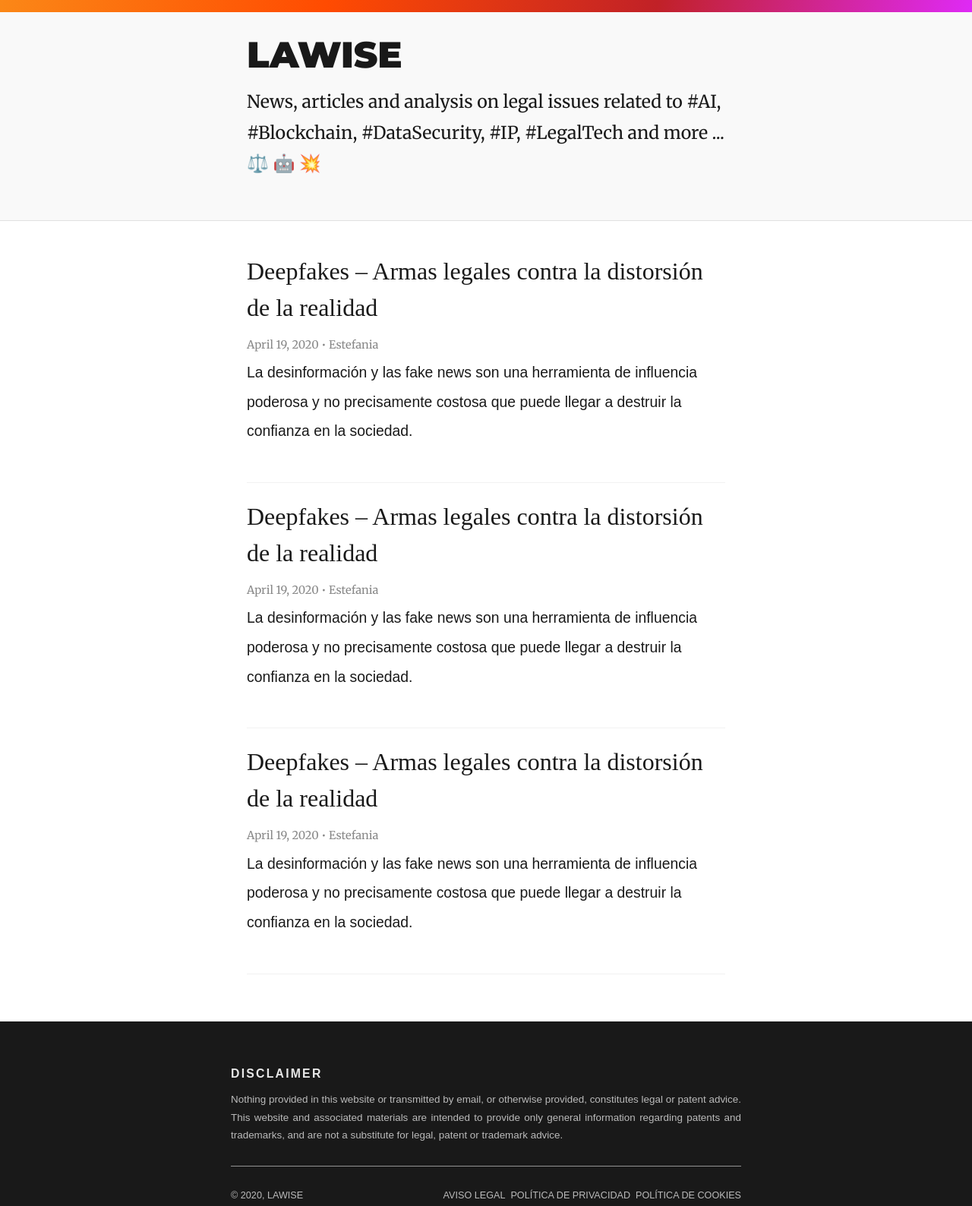
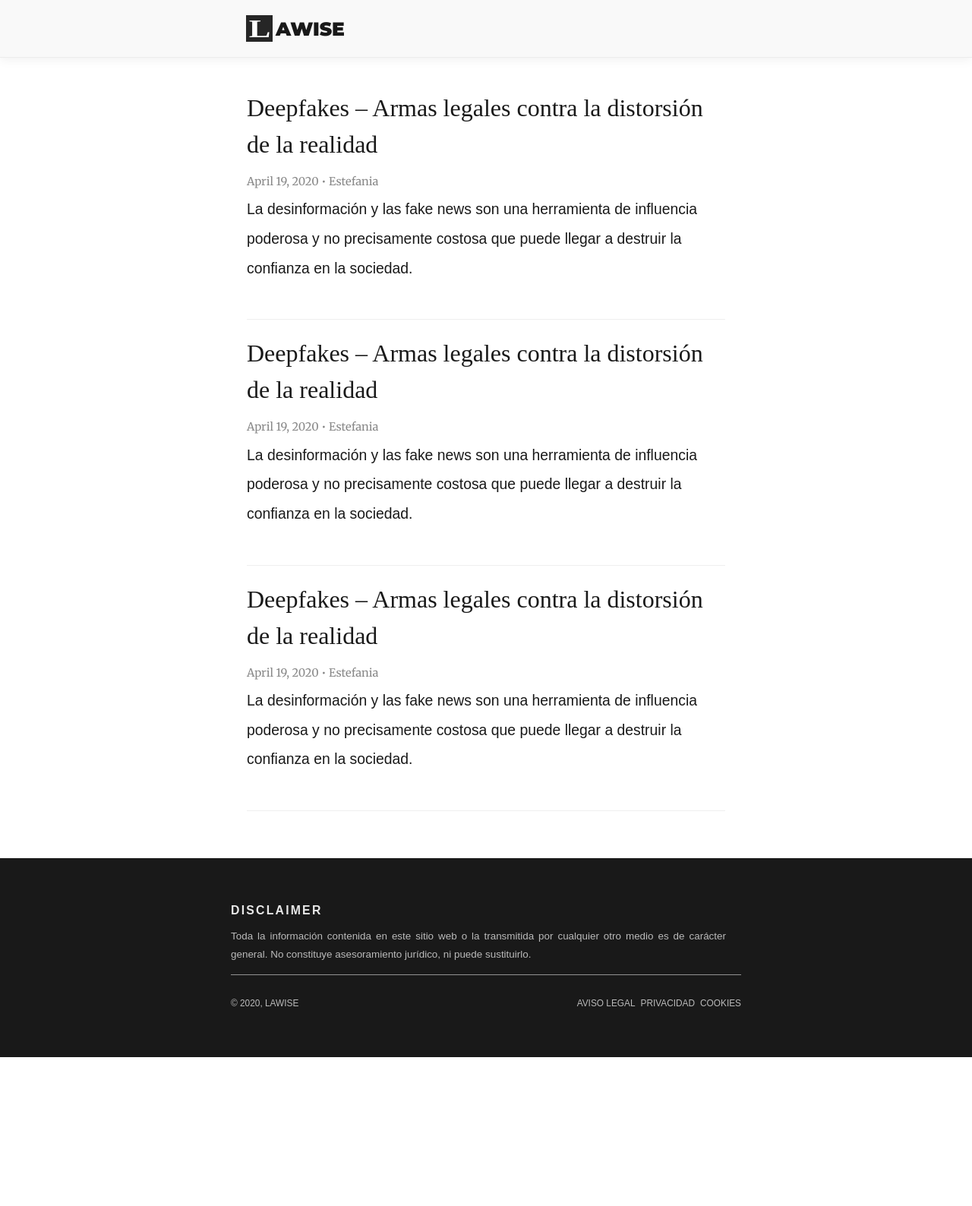
Before and after one commit to matchilling/es.lawise.www, a Gatsby site: page / in a window 1280 px wide. Shown: the whole page at 76% size. After the commit the page ends 1392 px from the top, so only its background shows below. Built offline with nearby package versions, Linux system fonts and the light colour scheme; Gatsby itself is replaced by a stand-in of ours; some packages are replaced by stand-ins of ours.

Commit message:
Some design changes

```diff
--- a/src/components/footer.js
+++ b/src/components/footer.js
@@ -15,11 +15,9 @@ const Footer = () => {
           <div>
             <h4>Disclaimer</h4>
             <p>
-              Nothing provided in this website or transmitted by email, or
-              otherwise provided, constitutes legal or patent advice. This
-              website and associated materials are intended to provide only
-              general information regarding patents and trademarks, and are not
-              a substitute for legal, patent or trademark advice.
+              Toda la información contenida en este sitio web o la transmitida
+              por cualquier otro medio es de carácter general. No constituye
+              asesoramiento jurídico, ni puede sustituirlo.
             </p>
           </div>
         </div>
@@ -40,7 +38,7 @@ const Footer = () => {
           <section
             style={{
               display: `flex`,
-              fontSize: `80%`,
+              fontSize: `75%`,
               justifyContent: `space-between`,
               textTransform: `uppercase`,
             }}
@@ -53,10 +51,10 @@ const Footer = () => {
                 <a href={""}>Aviso legal</a>
               </li>
               <li>
-                <a href={""}>Política de Privacidad</a>
+                <a href={""}>Privacidad</a>
               </li>
               <li>
-                <a href={""}>Política de Cookies</a>
+                <a href={""}>Cookies</a>
               </li>
             </ul>
           </section>
--- /dev/null
+++ b/src/components/header.js
@@ -0,0 +1,38 @@
+import React from "react"
+import { rhythm } from "../utils/typography"
+import logo from "../../content/assets/lawise-logo.svg"
+
+const Header = () => {
+  return (
+    <React.Fragment>
+      <header
+        style={{
+          backgroundColor: `#f9f9f9`,
+          borderBottom: `1px solid rgb(224, 224, 224, 0.5)`,
+        }}
+      >
+        <div
+          style={{
+            marginLeft: `auto`,
+            marginRight: `auto`,
+            maxWidth: rhythm(24),
+          }}
+        >
+          <a href="/" className="logo">
+            <img src={logo} alt="LAWISE Logo" />
+            <span
+              style={{
+                fontFamily: `Montserrat, sans-serif`,
+                marginTop: 0,
+              }}
+            >
+              <span style={{ display: `none` }}>L</span>AWISE
+            </span>
+          </a>
+        </div>
+      </header>
+    </React.Fragment>
+  )
+}
+
+export default Header
--- a/src/components/layout.css
+++ b/src/components/layout.css
@@ -33,11 +33,38 @@ iframe {
     height: 315px;
 }
 
+header {
+    box-shadow: 0 4px 12px 0 rgba(0, 0, 0, 0.05);
+}
+
+header a.logo img {
+    width: 35px;
+    height: 35px;
+    margin: 0;
+}
+
+header a.logo {
+    color: rgba(0, 0, 0, 0.9);
+    box-shadow: none;
+    height: 35px;
+    display: inline-block;
+    margin: 20px;
+}
+
+header a.logo span {
+    font-family: Montserrat, sans-serif;
+    font-size: 25px;
+    font-weight: 900;
+    position: relative;
+    top: -8px;
+    left: 4px;
+}
+
 footer {
     background-color: rgba(0, 0, 0, 0.9);
     color: rgba(255, 255, 255, 0.7);
     font-family: sans-serif;
-    padding: 60px 0px;
+    padding: 60px 10px;
     font-size: 15.8px;
     font-weight: 200;
 }
@@ -54,6 +81,7 @@ footer h4 {
 footer p {
     font-weight: 200;
     font-size: 85%;
+    margin: 0 20px 15px 0;
     text-align: justify;
 }
 
--- a/src/components/layout.js
+++ b/src/components/layout.js
@@ -9,27 +9,6 @@ const Layout = ({ location, title, children }) => {
   const rootPath = `${__PATH_PREFIX__}/`
   let header
 
-  if (location.pathname === rootPath) {
-  } else {
-    header = (
-      <h3
-        style={{
-          fontFamily: `Montserrat, sans-serif`,
-          marginTop: 0,
-        }}
-      >
-        <Link
-          style={{
-            boxShadow: `none`,
-            color: `inherit`,
-          }}
-          to={`/`}
-        >
-          {title}
-        </Link>
-      </h3>
-    )
-  }
   return (
     <React.Fragment>
       <div
@@ -40,7 +19,6 @@ const Layout = ({ location, title, children }) => {
           padding: `${rhythm(1.5)} ${rhythm(3 / 4)}`,
         }}
       >
-        <header>{header}</header>
         <main>{children}</main>
       </div>
       <Footer />
--- a/src/pages/index.js
+++ b/src/pages/index.js
@@ -4,6 +4,7 @@ import { graphql, Link } from "gatsby"
 import Layout from "../components/layout"
 import SEO from "../components/seo"
 import { rhythm } from "../utils/typography"
+import Header from "../components/header"
 
 const BlogIndex = ({ data, location }) => {
   const siteTitle = data.site.siteMetadata.title
@@ -15,50 +16,7 @@ const BlogIndex = ({ data, location }) => {
 
   return (
     <React.Fragment>
-      <div
-        style={{
-          borderWidth: `16px 0 0`,
-          borderTopStyle: `solid`,
-          borderImage: `linear-gradient(139deg, #fb8817, #ff4b01, #c12127, #e02aff) 3`,
-        }}
-      />
-      <header
-        style={{
-          backgroundColor: `#f9f9f9`,
-          borderBottom: `1px solid #e0e0e0`,
-        }}
-      >
-        <div
-          style={{
-            marginLeft: `auto`,
-            marginRight: `auto`,
-            maxWidth: rhythm(24),
-            padding: `${rhythm(0.5)} ${rhythm(3 / 4)}`,
-          }}
-        >
-          <span
-            style={{
-              fontFamily: `Montserrat,sans-serif`,
-              fontSize: `300%`,
-              fontWeight: `900`,
-              marginLeft: `auto`,
-              marginRight: `auto`,
-              maxWidth: rhythm(24),
-            }}
-          >
-            LAWISE
-          </span>
-          <p
-            style={{
-              fontSize: `145%`,
-              padding: `0 0 20px 0`,
-              margin: `0 0 20px 0`,
-            }}
-          >
-            {description}
-          </p>
-        </div>
-      </header>
+      <Header />
 
       <Layout location={location} title={siteTitle}>
         <SEO title="LAWISE" />
@@ -70,12 +28,12 @@ const BlogIndex = ({ data, location }) => {
               key={node.fields.slug}
               style={{
                 fontSize: `110%`,
-                borderBottom: `1px solid #f1f1f1`,
+                borderBottom: `1px solid rgb(224, 224, 224, 0.5)`,
                 padding: `0 0 20px 0`,
                 margin: `0 0 20px 0`,
               }}
             >
-              <header>
+              <div>
                 <h2
                   style={{
                     marginBottom: rhythm(1 / 4),
@@ -98,7 +56,7 @@ const BlogIndex = ({ data, location }) => {
                 >
                   {node.frontmatter.date} • {node.frontmatter.author}
                 </small>
-              </header>
+              </div>
               <div>
                 <p>
                   <p
```
Also changed, not shown: src/templates/blog-post.js (+4 -9 lines), content/assets/lawise-logo.svg (added).
